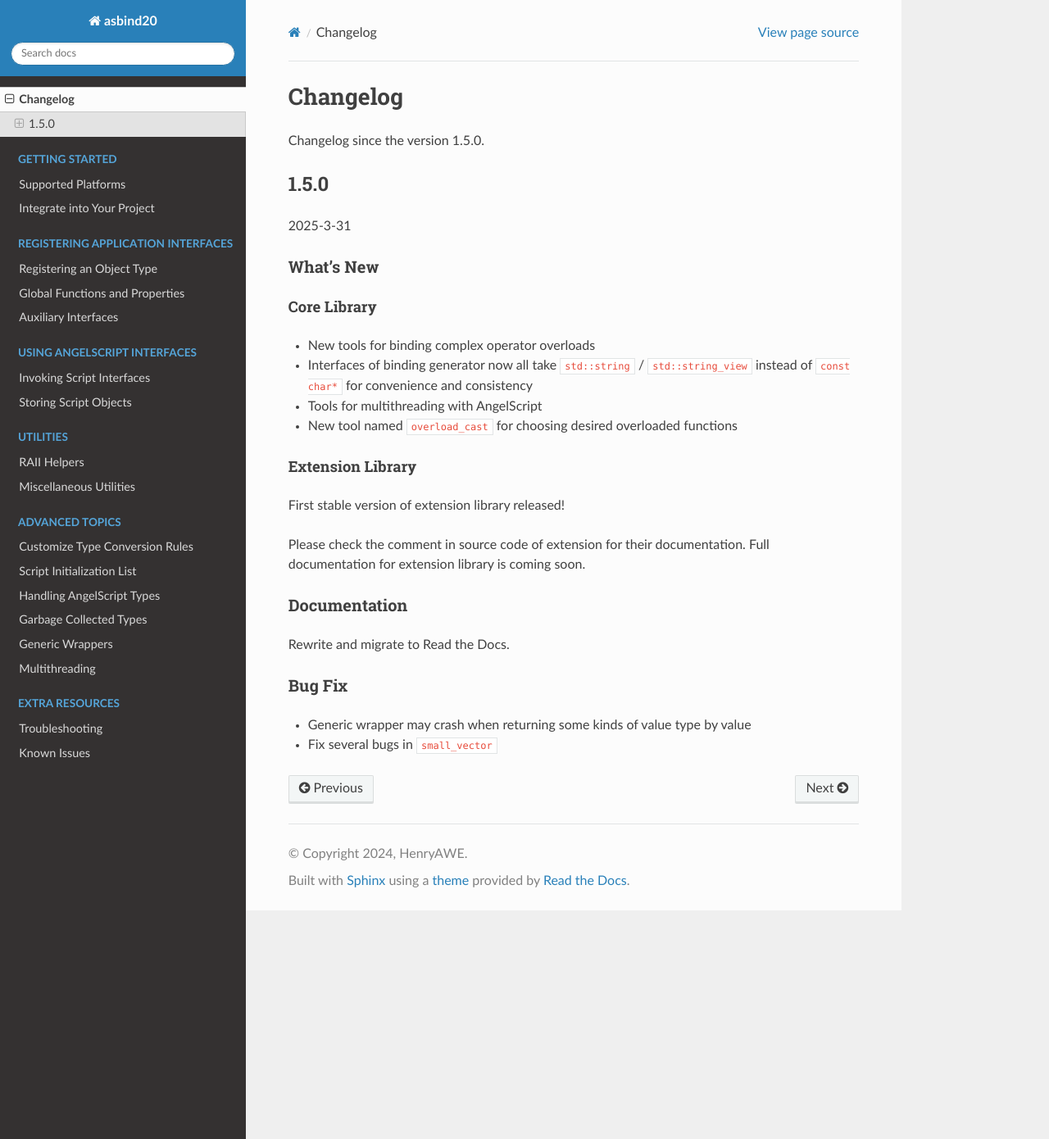
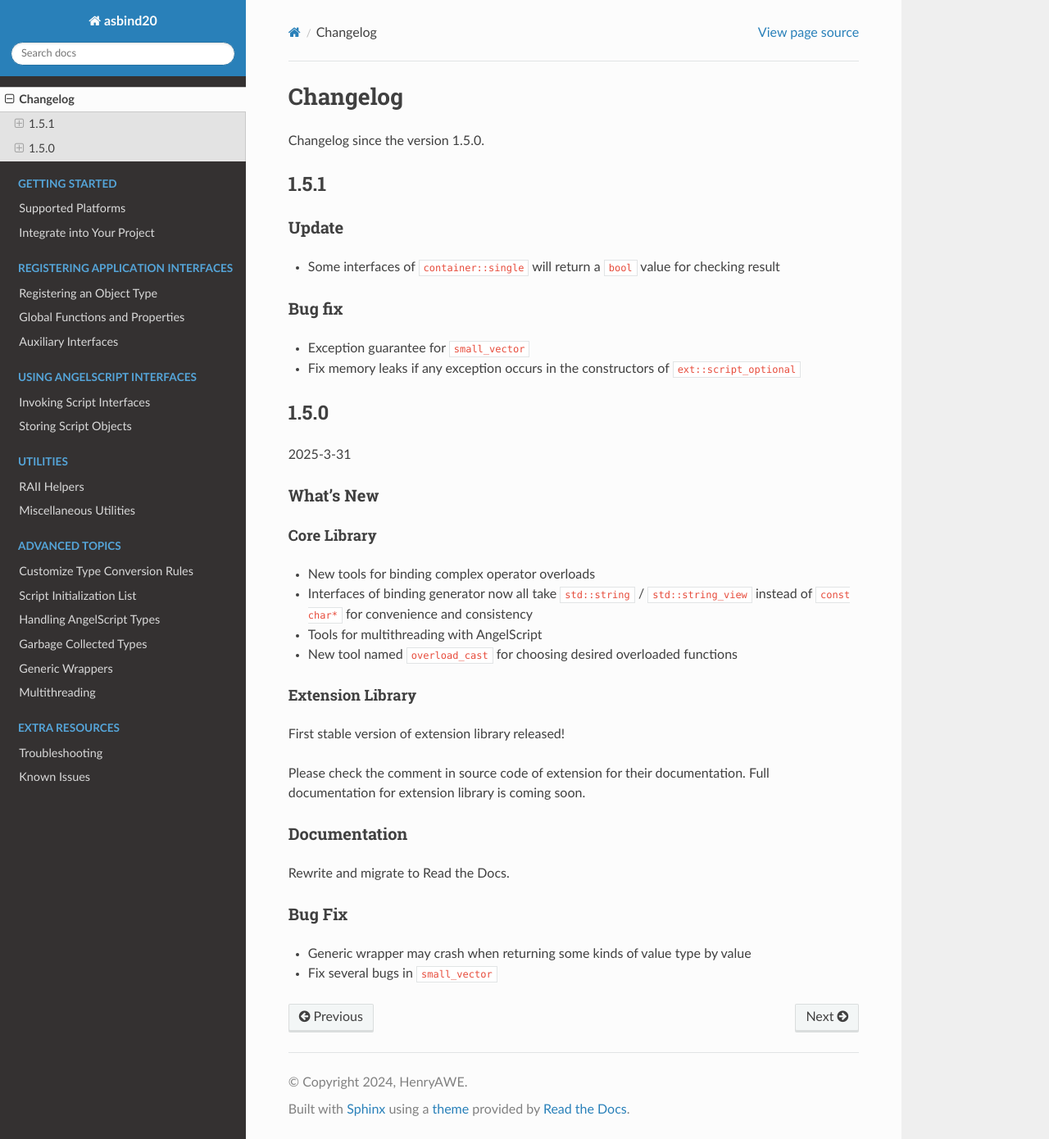
Before and after one commit to HenryAWE/asbind20, a Sphinx documentation site: the page built from doc/changelog.rst, in a window 1280 px wide and 1390 px high. Shown: the whole window at 82% size. Built offline with Sphinx 7.4.7 and the Read the Docs theme 3.1.0, drawn with Linux system fonts in a browser that asks for light colours.

Commit message:
Update changelog & bump version number to 1.5.1

```diff
--- a/doc/changelog.rst
+++ b/doc/changelog.rst
@@ -2,6 +2,20 @@ Changelog
 =========
 
 Changelog since the version 1.5.0.
+
+1.5.1
+-----
+
+Update
+~~~~~~
+
+- Some interfaces  of ``container::single`` will return a ``bool`` value for checking result
+
+Bug fix
+~~~~~~~
+
+- Exception guarantee for ``small_vector``
+- Fix memory leaks if any exception occurs in the constructors of ``ext::script_optional``
 
 1.5.0
 -----
```
Also changed, not shown: 1 other file.
